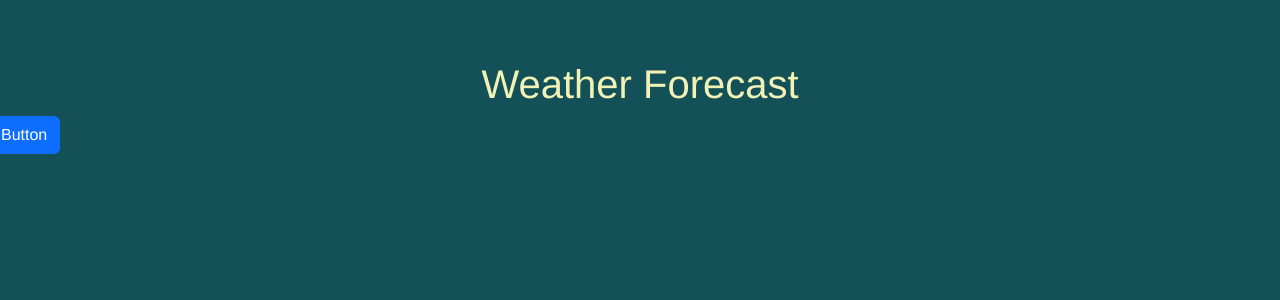
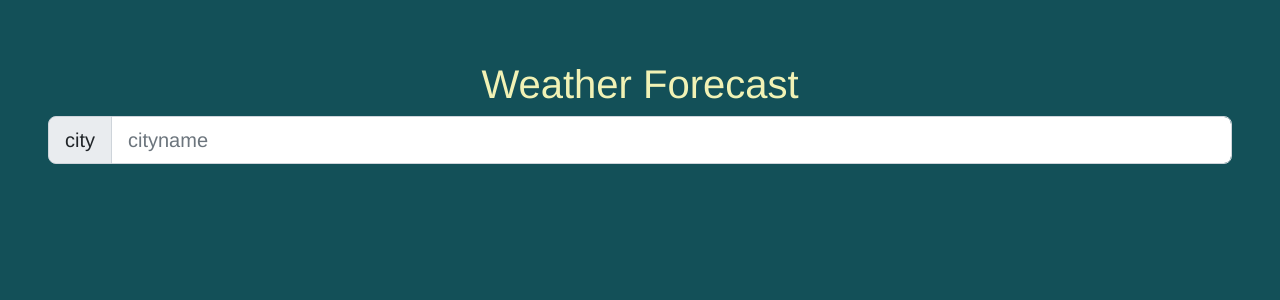
Before and after one commit to thechunlin/pinia-weather, a Vue app: page / in a window 1280 px wide. Shown: the top 300 px of the page. Built offline with nearby package versions, Linux system fonts and the light colour scheme.

Commit message:
feat: UI 調整

```diff
--- a/src/components/PiniaWeather.vue
+++ b/src/components/PiniaWeather.vue
@@ -1,14 +1,11 @@
 <template>
   <div class="weather">
-    <h1>{{ header }}</h1>
-    <div class="row input-row">
-      <button
-        class="btn btn-primary"
-        type="submit"
-        @click="locatorButtonPressed"
-      >
-        Button
-      </button>
+    <div class="col-sm2">
+      <h1>{{ header }}</h1>
+      <div class="input-group mb-3 input-group-lg px-5">
+        <span class="input-group-text" id="basic-addon1">city</span>
+        <input type="text" class="form-control" placeholder="cityname" />
+      </div>
     </div>
   </div>
 </template>
@@ -41,7 +38,4 @@ export default {
 .weather {
   color: #f1f2b5;
 }
-.btn-primary {
-  width: min-content;
-}
 </style>
```
